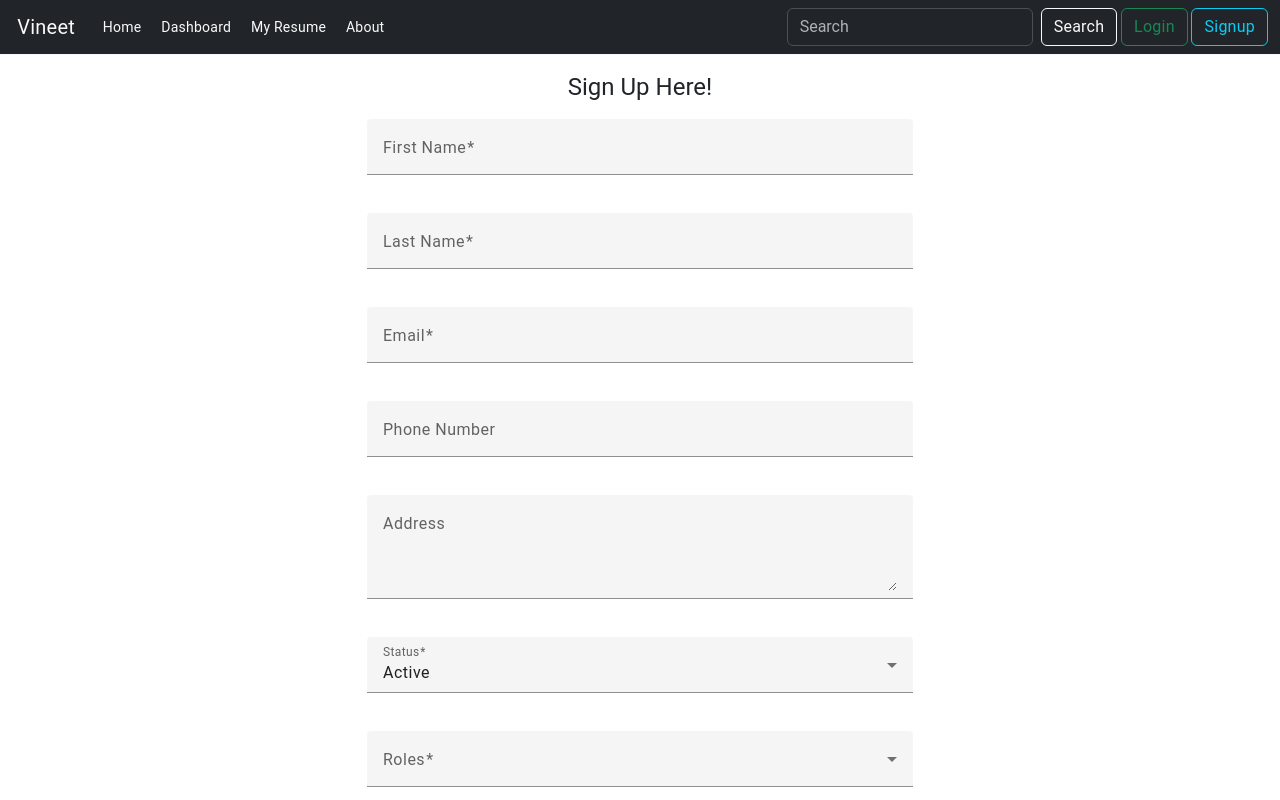
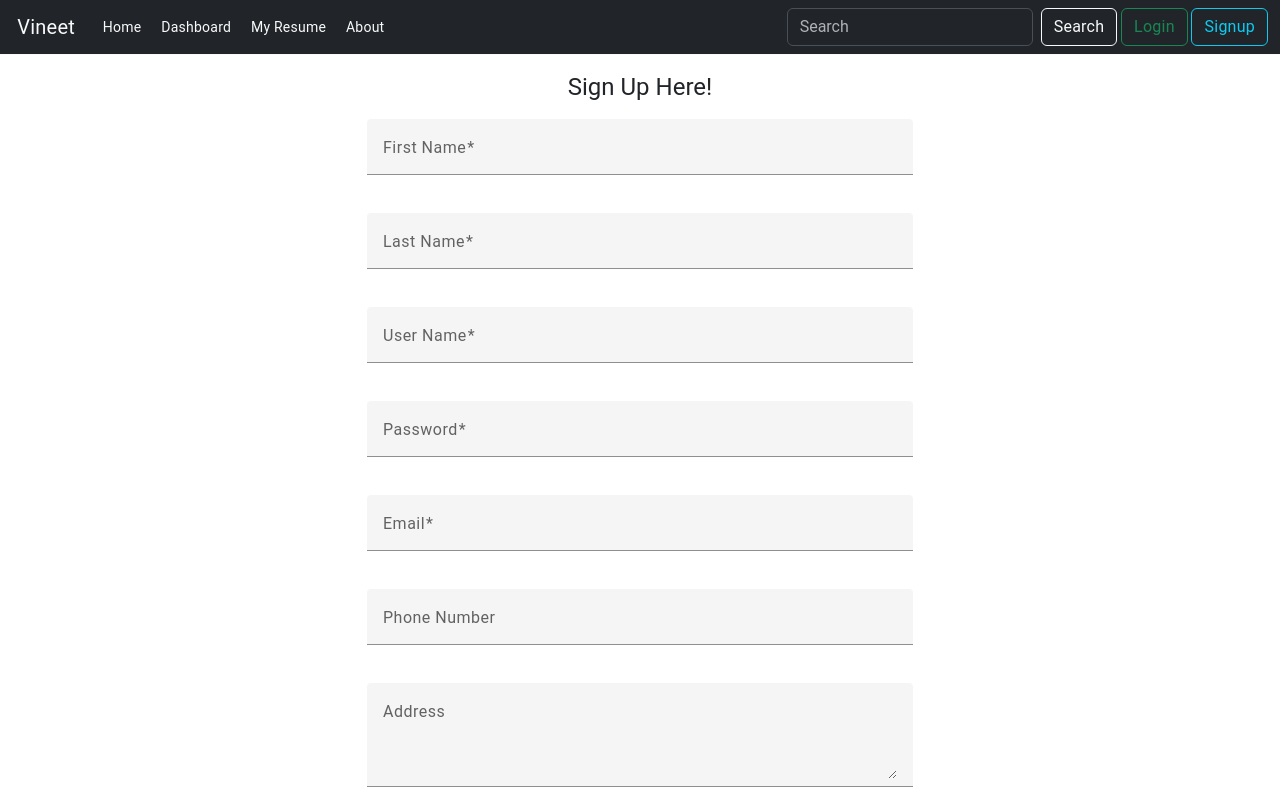
Before and after one commit to vineet1008/netlify-feature-tour, an Angular app: page /signup in a window 1280 px wide. Shown: the top 800 px of the page. Built offline with nearby package versions, Linux system fonts and the light colour scheme.

Commit message:
added new features

```diff
--- a/src/app/components/signup/signup.component.html
+++ b/src/app/components/signup/signup.component.html
@@ -14,7 +14,14 @@
     <mat-label>Last Name</mat-label>
     <input matInput formControlName="lastName" required>
   </mat-form-field>
-
+    <mat-form-field class="full-width">
+    <mat-label>User Name</mat-label>
+    <input matInput formControlName="userName" required>
+  </mat-form-field>
+ <mat-form-field class="full-width">
+    <mat-label>Password</mat-label>
+    <input matInput formControlName="password" required>
+  </mat-form-field>
   <mat-form-field class="full-width">
     <mat-label>Email</mat-label>
     <input matInput type="email" formControlName="email" required>
--- a/src/app/components/signup/signup.component.ts
+++ b/src/app/components/signup/signup.component.ts
@@ -34,6 +34,8 @@ export class SignupComponent {
     this.signupForm = this.fb.group({
       firstName: ['', Validators.required],
       lastName: ['', Validators.required],
+      userName:['',Validators.required],
+      password:['',Validators.required],
       email: ['', [Validators.required, Validators.email]],
       phoneNo: [''],
       address: [''],
@@ -44,6 +46,8 @@ export class SignupComponent {
  user = {
     firstName: '',
     lastName: '',
+    userName:'',
+    password:'',
     email: '',
     phoneNo: '',
     address: '',
```
